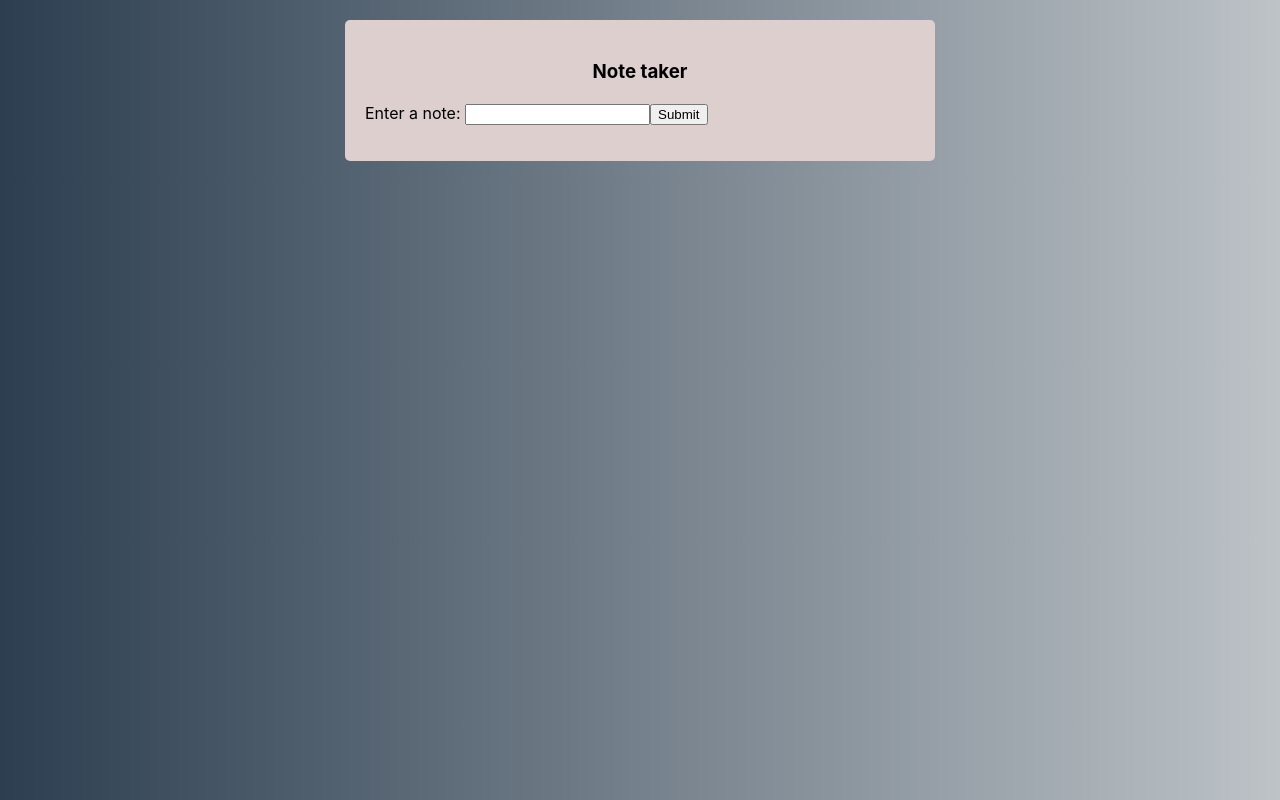
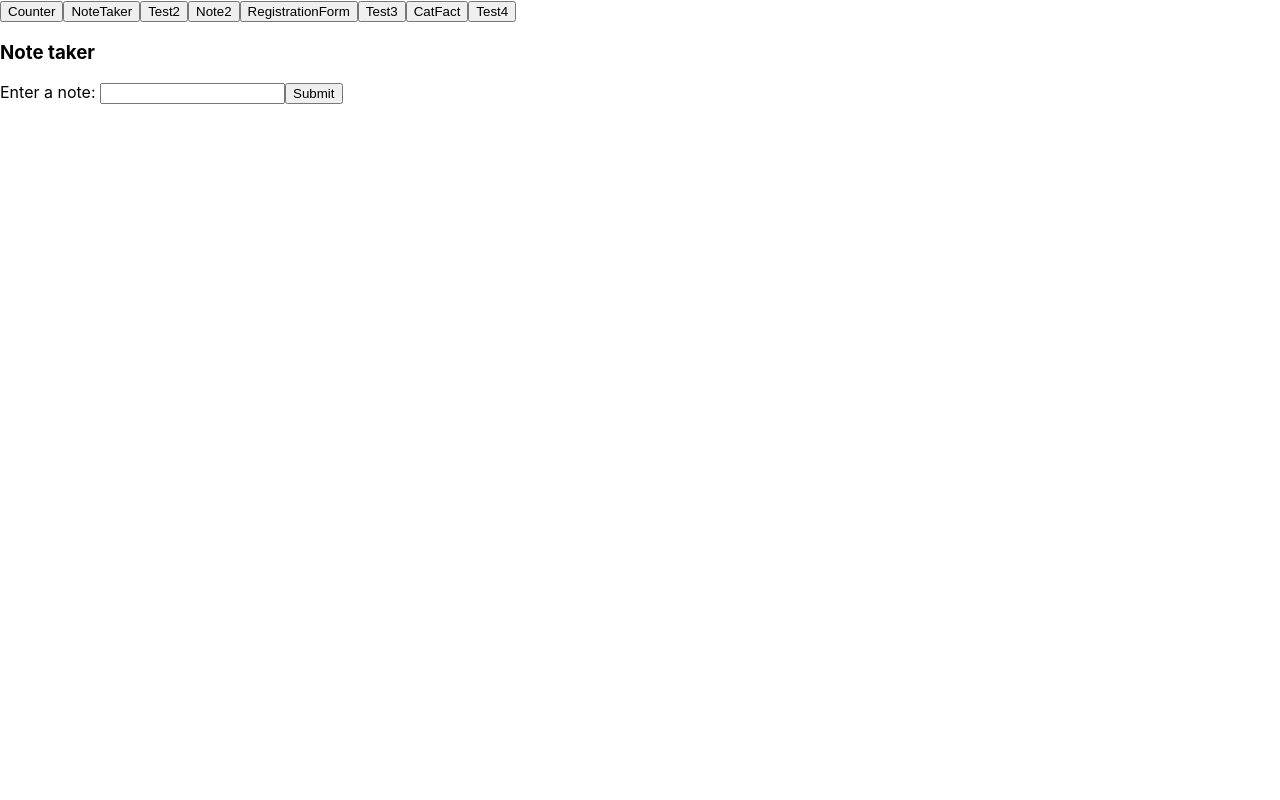
Before and after one commit to bokigolic/react-practice, a React (Create React App) app: page /notetaker in a window 1280 px wide. Built offline with nearby package versions, Linux system fonts and the light colour scheme.

Commit message:
add router in app

```diff
--- a/src/App.css
+++ b/src/App.css
@@ -142,8 +142,8 @@ body {
   border-radius: 5px;
   width: 550px;
   margin: 20px auto;
-  padding: 20px;
   /* height: 600px; */
+  display: fle;
 }
 .registration{
 
@@ -173,14 +173,16 @@ body {
   text-align: center;
 }
 
-.navbar {
+
+
+.buttonsi{
+  padding: 5px;
   display: flex;
-  flex-direction: row;
-}
-.navbar li{
-  border: 1px solid black;
-  border-radius: 6px;
-  margin: 2px;
-  list-style: none;
+  align-items: center;
+  justify-content: space-between;
 
 }
+
+.buttonsi button{
+  border-radius: 6px;
+}
--- a/src/App.js
+++ b/src/App.js
@@ -1,5 +1,5 @@
-import logo from './logo.svg';
-import './App.css';
+import { BrowserRouter, Routes, Route, Link } from "react-router-dom";
+import Home from './component/Home';
 import Counter from './component/Counter';
 import NoteTaker from './component/NoteTaker';
 import Test2 from './component/Test2';
@@ -8,18 +8,21 @@ import RegistrationForm from './component/RegistrationForm';
 import Test3 from './component/Test3';
 import CatFact from './component/CatFact';
 import Test4 from './component/Test4';
-import { BrowserRouter, Routes, Route } from "react-router-dom";
-import Home from './component/Home';
-
 
 function App() {
   return (
+    <BrowserRouter>
       <div className="App">
-      <>
-
-        <BrowserRouter>
+            <div className="form">
+            <Link to="/counter"><button>Counter</button></Link>
+            <Link to="/notetaker"><button>NoteTaker</button></Link>
+            <Link to="/test2"><button>Test2</button></Link>
+            <Link to="/note2"><button>Note2</button></Link>
+            <Link to="/registrationform"><button>RegistrationForm</button></Link>
+            <Link to="/test3"><button>Test3</button></Link>
+            <Link to="/catfact"><button>CatFact</button></Link>
+            <Link to="/test4"><button>Test4</button></Link>
         <Routes>
-
           <Route path="/" element={<Home />} />
           <Route path="/counter" element={<Counter />} />
           <Route path="/notetaker" element={<NoteTaker />} />
@@ -29,11 +32,11 @@ function App() {
           <Route path="/test3" element={<Test3 />} />
           <Route path="/catfact" element={<CatFact />} />
           <Route path="/test4" element={<Test4 />} />
+        </Routes>
 
-          </Routes>
+            </div>
+        </div>
     </BrowserRouter>
-      </>
-    </div>
   );
 }
 
--- a/src/component/Home.js
+++ b/src/component/Home.js
@@ -1,3 +1,4 @@
+/*
 import { Link } from 'react-router-dom';
 
 function Home() {
@@ -16,3 +17,4 @@ function Home() {
 }
 
 export default Home;
+*/
--- a/src/component/Note2.js
+++ b/src/component/Note2.js
@@ -60,7 +60,7 @@ const Note2 = () => {
 
   return (
 
-         <div className="form">
+    <div className="form">
       <h3 className='registration'>Note 2</h3>
 
       <label for="name"></label>
```
Also changed, not shown: src/component/Counter.js (+4 -6 lines), src/component/Test3.js (+0 -7 lines). Lines whose indentation alone changed are shown as unchanged.
